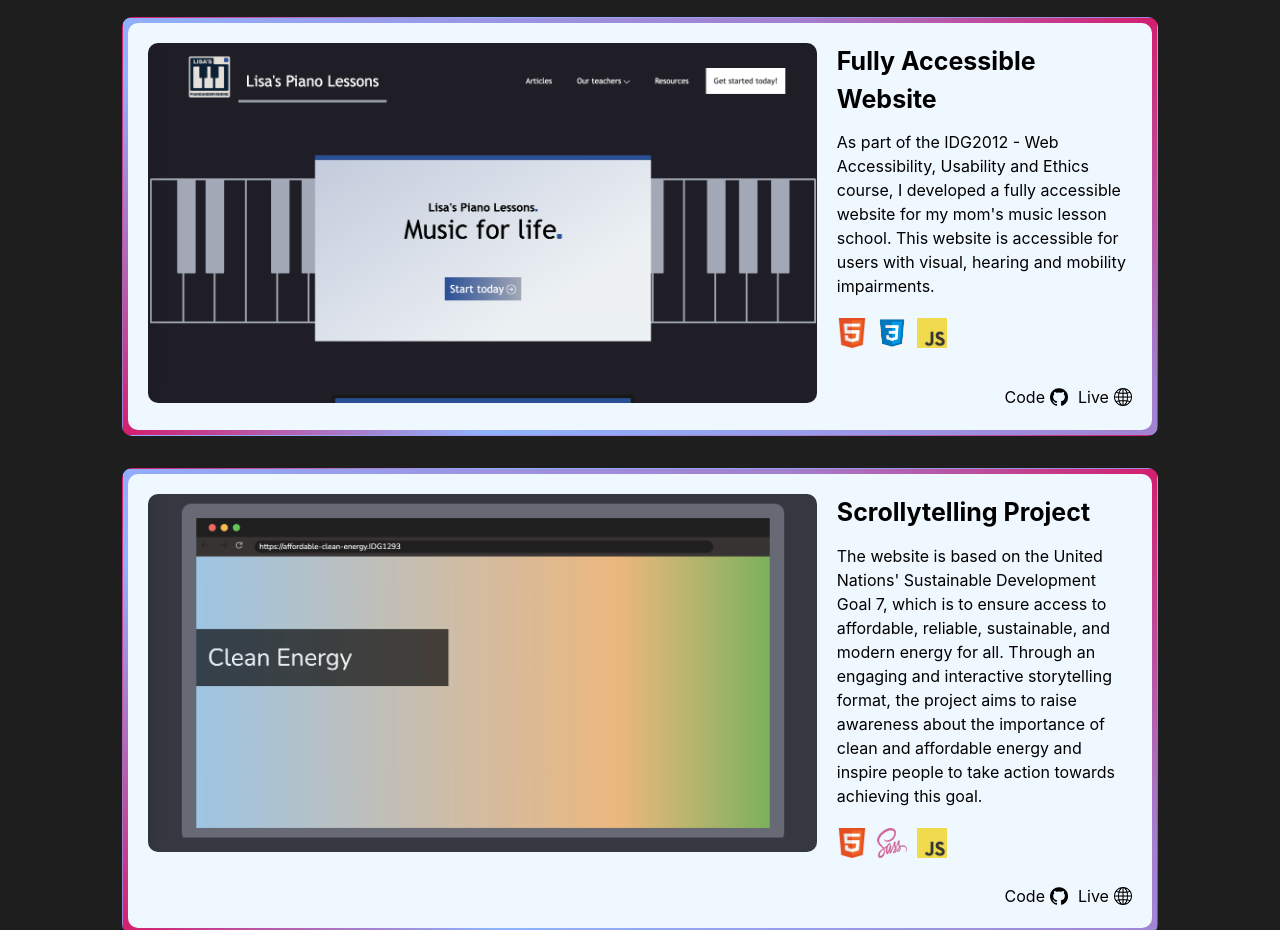
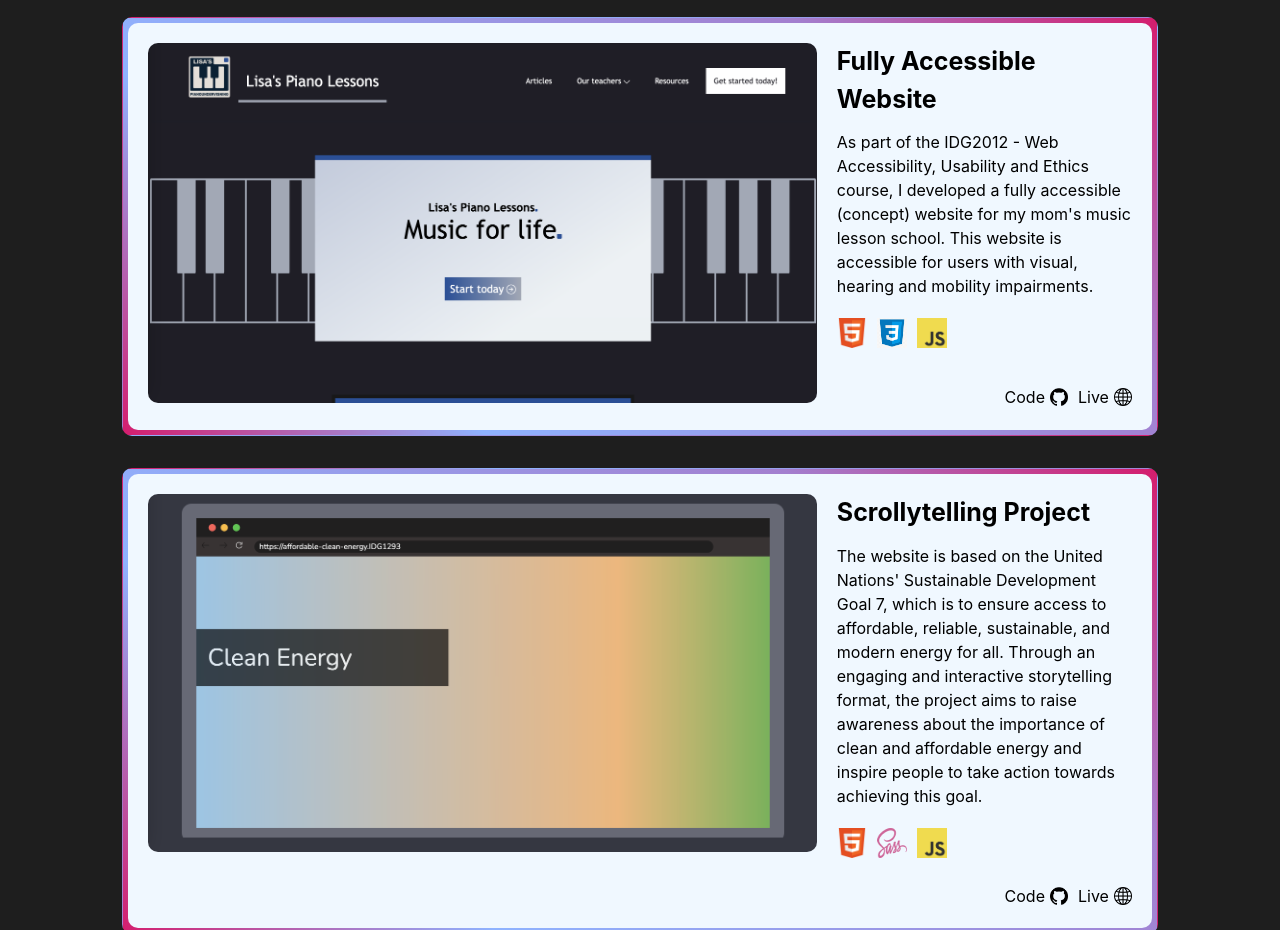
Before and after one commit to chriistopherngo/Portfolio, a React (Vite) app: page / in a window 1280 px wide. Shown: the part 3320-4250 px from the top of the page. Built offline with nearby package versions, Linux system fonts and the light colour scheme.

Commit message:
change text

```diff
--- a/src/Components/Projects/Projects.jsx
+++ b/src/Components/Projects/Projects.jsx
@@ -13,7 +13,7 @@ const Projects = () => {
       <div className="project_container">
         <ProjectItem
           title="Fully Accessible Website"
-          description="As part of the IDG2012 - Web Accessibility, Usability and Ethics course, I developed a fully accessible website for my mom's music lesson school. This website is accessible for users with visual, hearing and mobility impairments."
+          description="As part of the IDG2012 - Web Accessibility, Usability and Ethics course, I developed a fully accessible (concept) website for my mom's music lesson school. This website is accessible for users with visual, hearing and mobility impairments."
           img="/img/lisas.png"
           technologies={["/img/html.png", "/img/css.webp", "/img/js.png"]}
           githubCode="https://github.com/chriistopherngo/course-project"
```
